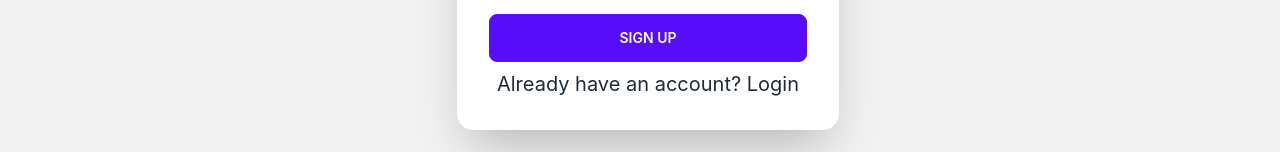
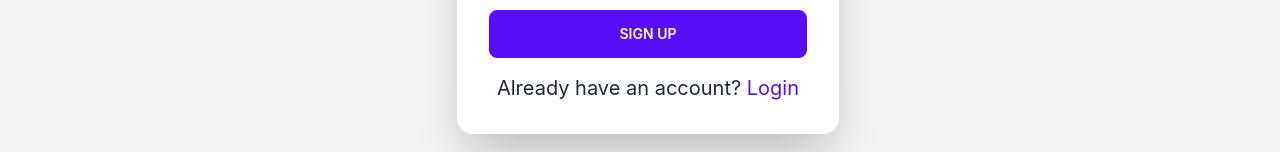
Before and after one commit to 1Aminul/service-review-client-side, a React (Create React App) app: page /signup in a window 1280 px wide. Shown: the part 648-800 px from the top of the page. Built offline with nearby package versions, Linux system fonts and the light colour scheme; no server answers.

Commit message:
polishing register & login error handling

```diff
--- a/src/Components/Shared/Login/Login.js
+++ b/src/Components/Shared/Login/Login.js
@@ -3,9 +3,11 @@ import { AuthContext } from '../../Context/AuthProvider';
 import { Link, useNavigate, useLocation} from 'react-router-dom';
 import { FaGoogle } from "react-icons/fa";
 import Title from '../../useTitle';
+import { useState } from 'react';
 
 
 const Login = () => {
+    const [error, setError] = useState('')
     const {handleLogin, googleSignIn} = useContext(AuthContext)
     let navigate =  useNavigate()
     const location = useLocation()
@@ -28,7 +30,7 @@ const Login = () => {
             form.reset()
 
              navigate(from, { replace: true })
-        }).catch(e => console.error(e))
+        }).catch(e => setError(e.message))
     }
 
       const handleGoogleSignIn = () =>{
@@ -68,6 +70,7 @@ const Login = () => {
                         <div className="form-control mt-6">
                         <button className="btn btn-primary">Login</button>
                         </div>
+                        <p className='text-error'>{error}</p>
 
                         <br />
 
--- a/src/Components/Shared/Register/SignUp.js
+++ b/src/Components/Shared/Register/SignUp.js
@@ -1,5 +1,5 @@
 
-import React, { useContext } from 'react';
+import React, { useContext, useState } from 'react';
 import { AuthContext } from '../../Context/AuthProvider';
 import Title from '../../useTitle'
 
@@ -8,6 +8,7 @@ import toast from 'react-hot-toast';
 
 const SignUp = () => {
     Title('sign up')
+    const [error, setError] = useState('')
     const {handleRegister, handlerUpdateProfile} = useContext(AuthContext)
 
 
@@ -30,7 +31,7 @@ const SignUp = () => {
             })
             .catch(err=> console.log(err))
 
-        }).catch(e => console.error(e))
+        }).catch(e => setError(e.message))
     }
 
     return (
@@ -73,7 +74,8 @@ const SignUp = () => {
                 <div className="form-control mt-6">
                 <button className="btn btn-primary">Sign Up</button>
                 </div>
-                <p className='text-center text-xl'>Already have an account? <Link to= '/login'>Login</Link></p>
+                <p className='text-error'>{error}</p>
+                <p className='text-center text-xl'>Already have an account? <Link className='text-primary' to= '/login'>Login</Link></p>
             </form>
             </div>
         </div>
```
